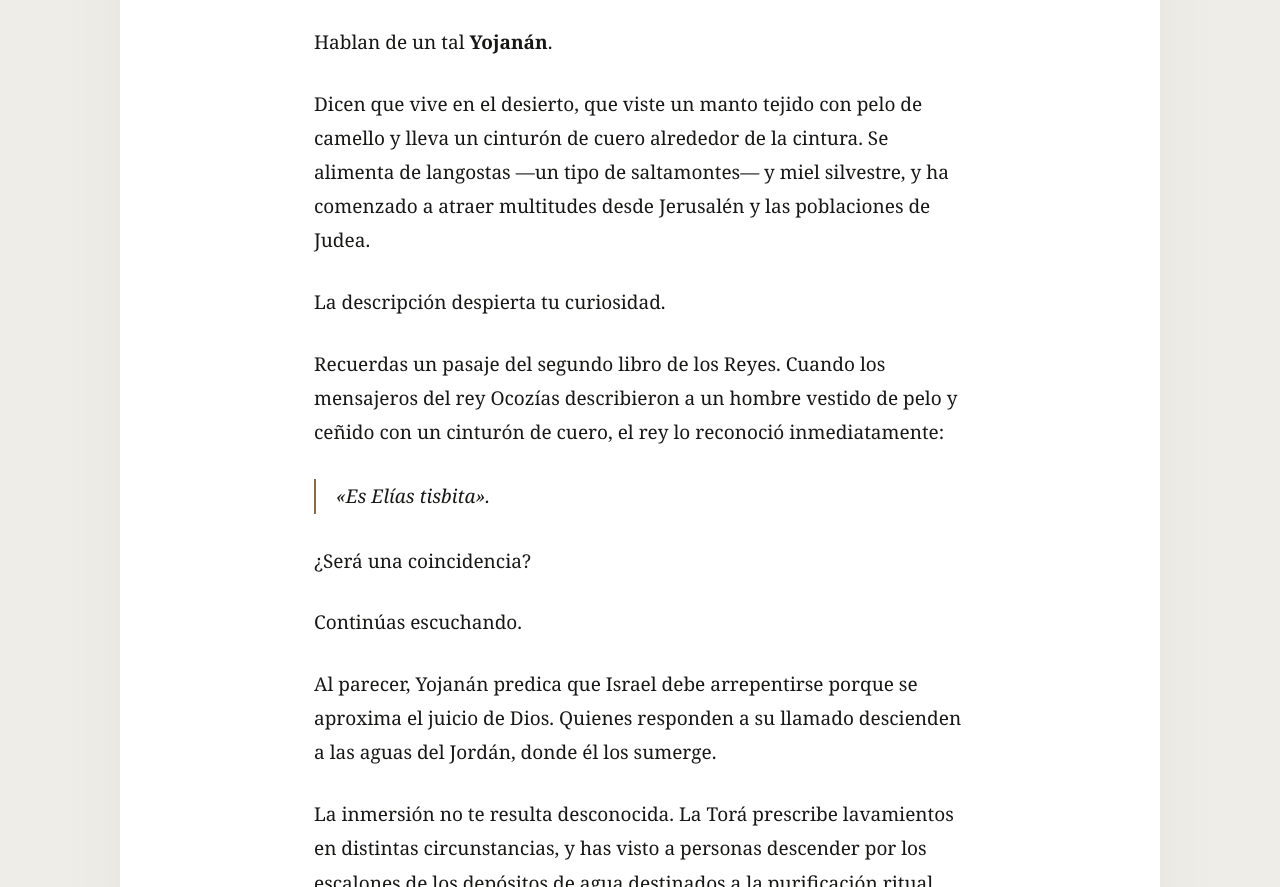
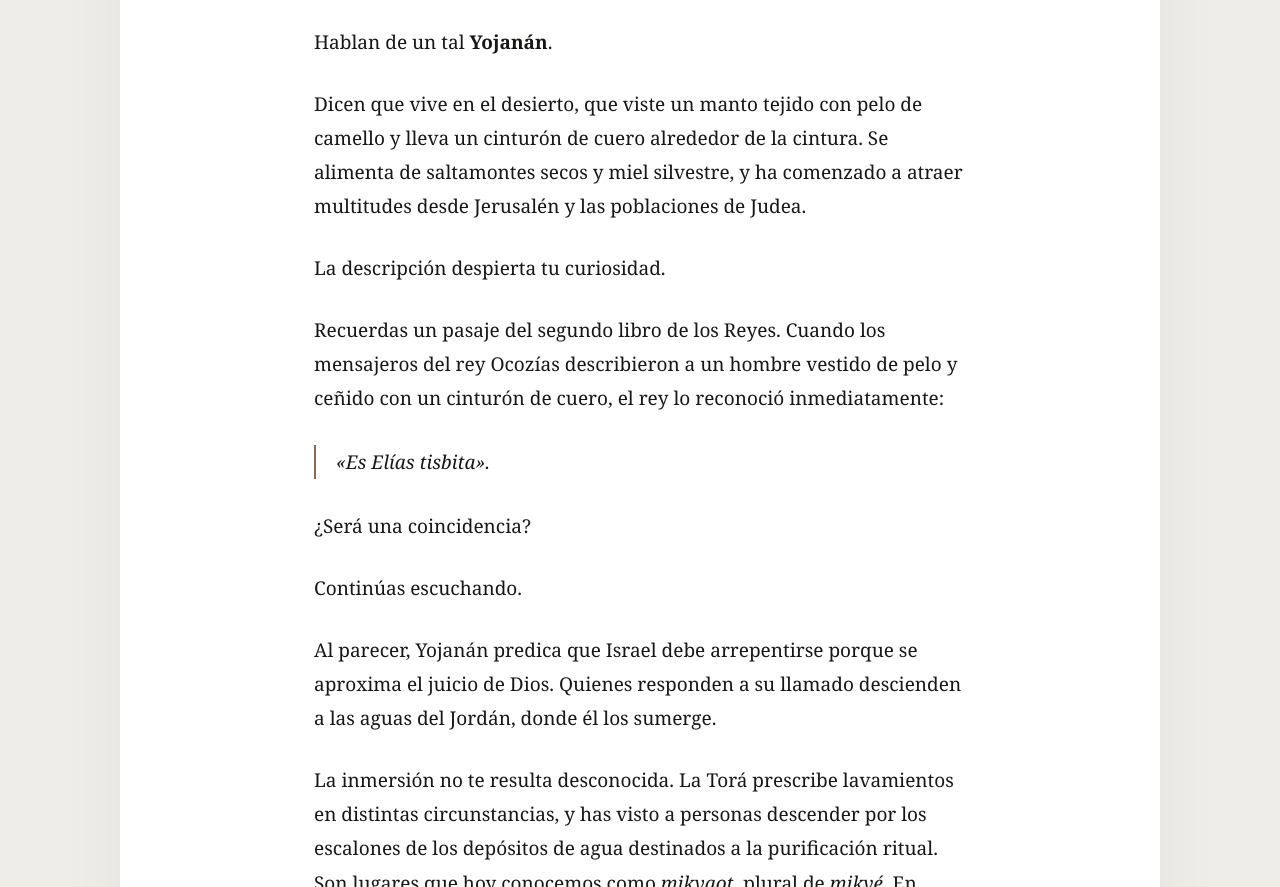
Before and after one commit to ivanndlezz/kol-basilea, a plain HTML site: page historias-del-reino/a-orillas-del-jordan/index.html in a window 1280 px wide. Shown: the part 1913-2800 px from the top of the page. Drawn offline with Linux system fonts and the light colour scheme.

Commit message:
Revertir cambio no solicitado en narración del Jordán

```diff
--- a/historias-del-reino/a-orillas-del-jordan/index.html
+++ b/historias-del-reino/a-orillas-del-jordan/index.html
@@ -6,7 +6,7 @@
 <p>Nadie sabe cuándo llegará ese tiempo.</p>
 <p>Una mañana, después de la reunión en la sinagoga, escuchas una conversación entre varios hombres que acaban de regresar de las inmediaciones del río Jordán.</p>
 <p>Hablan de un tal <strong>Yojanán</strong>.</p>
-<p>Dicen que vive en el desierto, que viste un manto tejido con pelo de camello y lleva un cinturón de cuero alrededor de la cintura. Se alimenta de langostas —un tipo de saltamontes— y miel silvestre, y ha comenzado a atraer multitudes desde Jerusalén y las poblaciones de Judea.</p>
+<p>Dicen que vive en el desierto, que viste un manto tejido con pelo de camello y lleva un cinturón de cuero alrededor de la cintura. Se alimenta de saltamontes secos y miel silvestre, y ha comenzado a atraer multitudes desde Jerusalén y las poblaciones de Judea.</p>
 <p>La descripción despierta tu curiosidad.</p>
 <p>Recuerdas un pasaje del segundo libro de los Reyes. Cuando los mensajeros del rey Ocozías describieron a un hombre vestido de pelo y ceñido con un cinturón de cuero, el rey lo reconoció inmediatamente:</p>
 <blockquote>«Es Elías tisbita».</blockquote>
```
